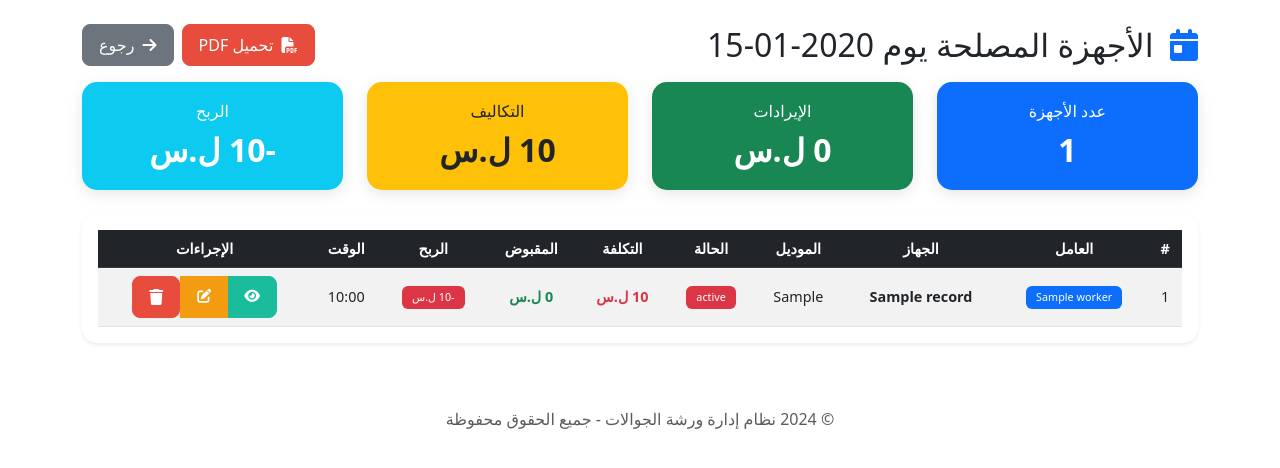
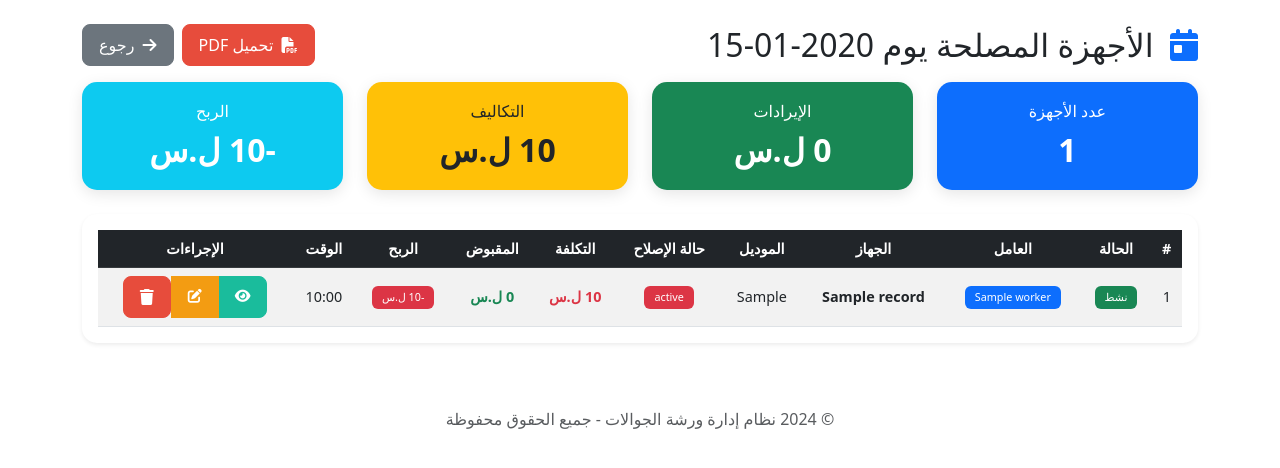
Before and after one commit to mohamadshalabi343-cell/shalab1, a Flask app: page /day/2020-01-15 in a window 1280 px wide. Shown: the part 56-524 px from the top of the page. Run offline with Flask 3, Linux system fonts and the light colour scheme; tables that the repository leaves empty hold one stand-in row (values such as "Sample post").

Commit message:
Update day_records.html

```diff
--- a/templates/day_records.html
+++ b/templates/day_records.html
@@ -64,10 +64,11 @@
                 <thead class="table-dark">
                     <tr>
                         <th>#</th>
+                        <th>الحالة</th>
                         <th>العامل</th>
                         <th>الجهاز</th>
                         <th>الموديل</th>
-                        <th>الحالة</th>
+                        <th>حالة الإصلاح</th>
                         <th>التكلفة</th>
                         <th>المقبوض</th>
                         <th>الربح</th>
@@ -79,6 +80,13 @@
                     {% for record in records %}
                     <tr>
                         <td>{{ record.id }}</td>
+                        <td>
+                            {% if record.is_archived %}
+                                <span class="badge bg-secondary">مؤرشف</span>
+                            {% else %}
+                                <span class="badge bg-success">نشط</span>
+                            {% endif %}
+                        </td>
                         <td><span class="badge bg-primary">{{ record.worker.name }}</span></td>
                         <td class="fw-bold">{{ record.device_name }}</td>
                         <td>{{ record.device_model or '-' }}</td>
@@ -119,7 +127,7 @@
                     </tr>
                     {% else %}
                     <tr>
-                        <td colspan="10" class="text-center py-4 text-muted">لا توجد سجلات في هذا اليوم</td>
+                        <td colspan="11" class="text-center py-4 text-muted">لا توجد سجلات في هذا اليوم</td>
                     </tr>
                     {% endfor %}
                 </tbody>
```
